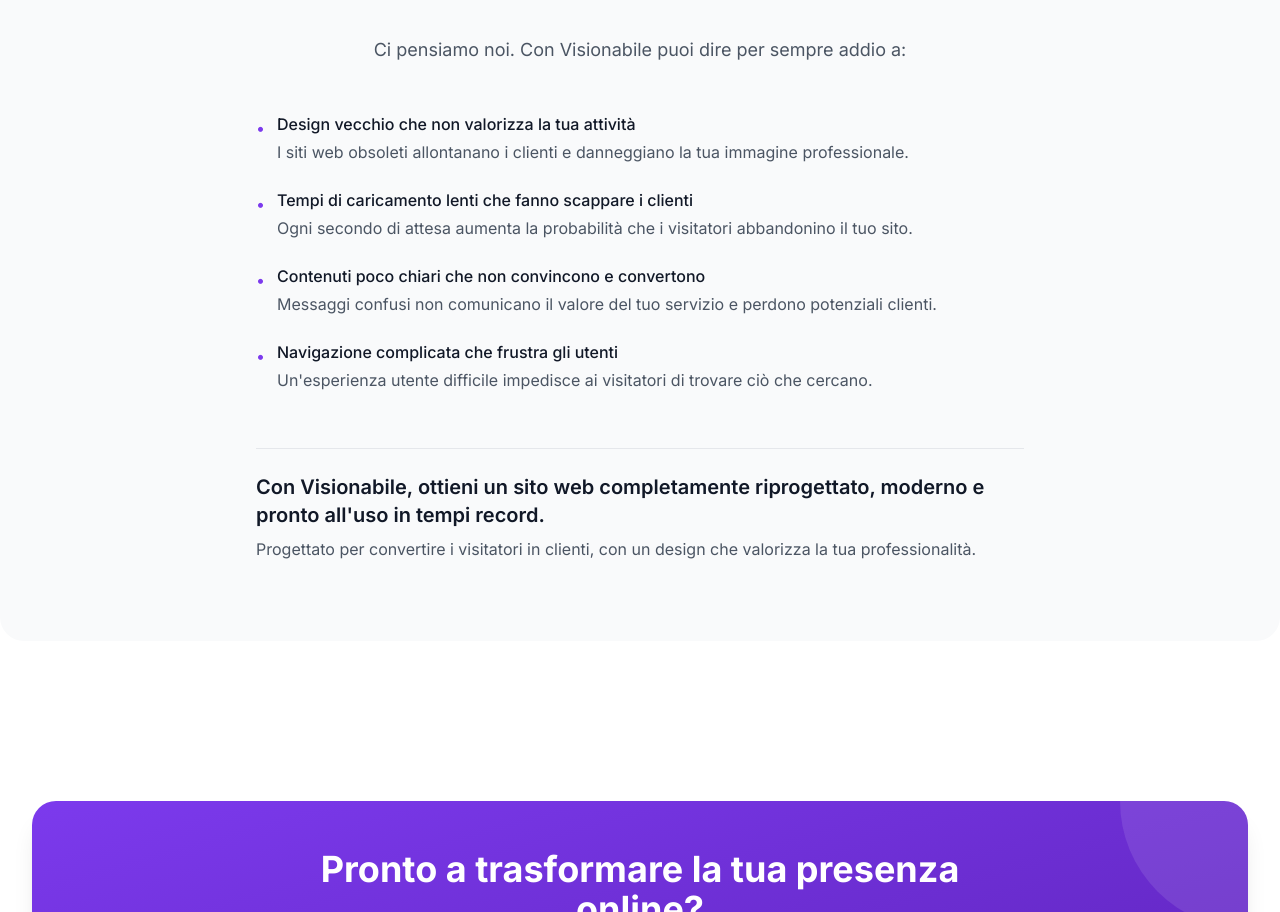
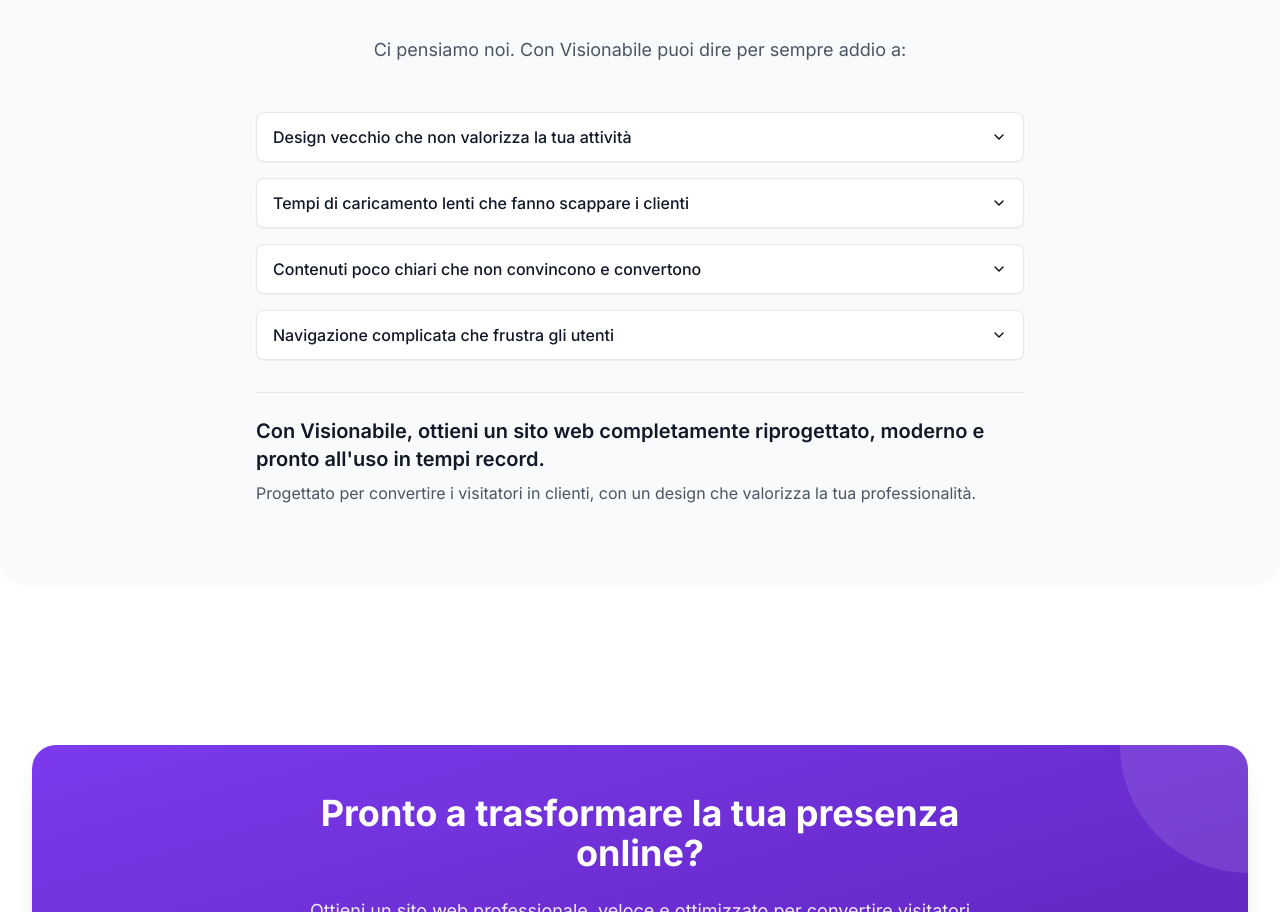
Before and after one commit to marangia/creator-website-magic, a React (Vite) app: page / in a window 1280 px wide. Shown: the part 1589-2501 px from the top of the page. Built offline with nearby package versions, Linux system fonts and the light colour scheme.

Commit message:
Refactor: Convert components to accordions
The components have been refactored to use an accordion structure instead of their previous implementation.  This change may affect styling and functionality.

```diff
--- a/src/components/Features.tsx
+++ b/src/components/Features.tsx
@@ -1,5 +1,11 @@
 
 import React, { useEffect } from 'react';
+import {
+  Accordion,
+  AccordionContent,
+  AccordionItem,
+  AccordionTrigger,
+} from "@/components/ui/accordion";
 
 const features = [
   {
@@ -60,34 +66,33 @@ const Features = () => {
           Ci pensiamo noi. Con Visionabile puoi dire per sempre addio a:
         </p>
 
-        <ul className="space-y-6">
-          {features.map((feature, index) => (
-            <li
+        <Accordion type="single" collapsible className="w-full space-y-4">
+          {features.slice(0, 4).map((feature, index) => (
+            <AccordionItem
               key={index}
-              className={`flex items-start gap-3 reveal animate-fade-in`}
+              value={`item-${index}`}
+              className="reveal animate-fade-in border border-gray-200 rounded-lg overflow-hidden bg-white shadow-sm"
               style={{ animationDelay: `${index * 100 + 200}ms` }}
             >
-              {index < 4 ? (
-                <>
-                  <span className="text-primary-600 flex-shrink-0 mt-1">•</span>
-                  <div>
-                    <h3 className="font-medium text-gray-900">{feature.title}</h3>
-                    {feature.description && (
-                      <p className="text-gray-600 mt-1">{feature.description}</p>
-                    )}
-                  </div>
-                </>
-              ) : (
-                <div className="mt-8 pt-6 border-t border-gray-200 w-full">
-                  <h3 className="font-semibold text-gray-900 text-xl">{feature.title}</h3>
-                  {feature.description && (
-                    <p className="text-gray-600 mt-2">{feature.description}</p>
-                  )}
-                </div>
-              )}
-            </li>
+              <AccordionTrigger className="px-4 py-3 hover:no-underline">
+                <div className="text-left font-medium text-gray-900">{feature.title}</div>
+              </AccordionTrigger>
+              <AccordionContent className="px-4 pb-3 pt-0 text-gray-600">
+                {feature.description}
+              </AccordionContent>
+            </AccordionItem>
           ))}
-        </ul>
+        </Accordion>
+
+        <div
+          className="mt-8 pt-6 border-t border-gray-200 w-full reveal animate-fade-in"
+          style={{ animationDelay: '600ms' }}
+        >
+          <h3 className="font-semibold text-gray-900 text-xl">{features[4].title}</h3>
+          {features[4].description && (
+            <p className="text-gray-600 mt-2">{features[4].description}</p>
+          )}
+        </div>
       </div>
     </section>
   );
```
